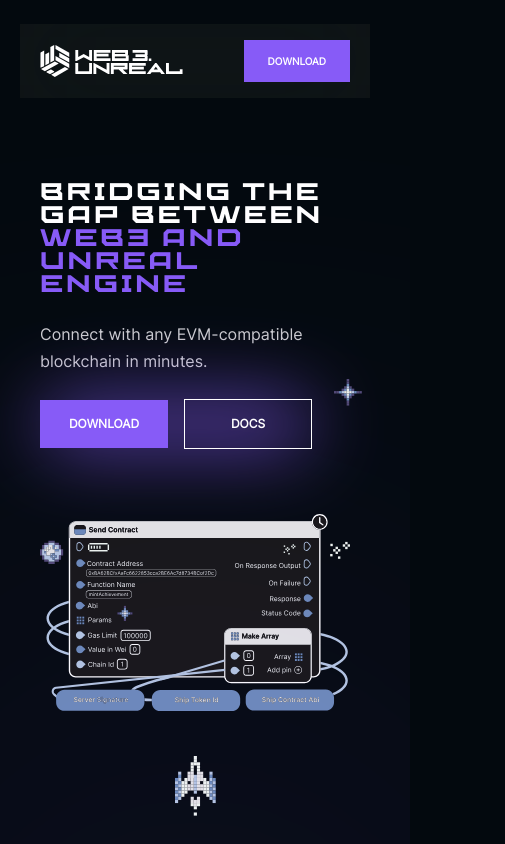
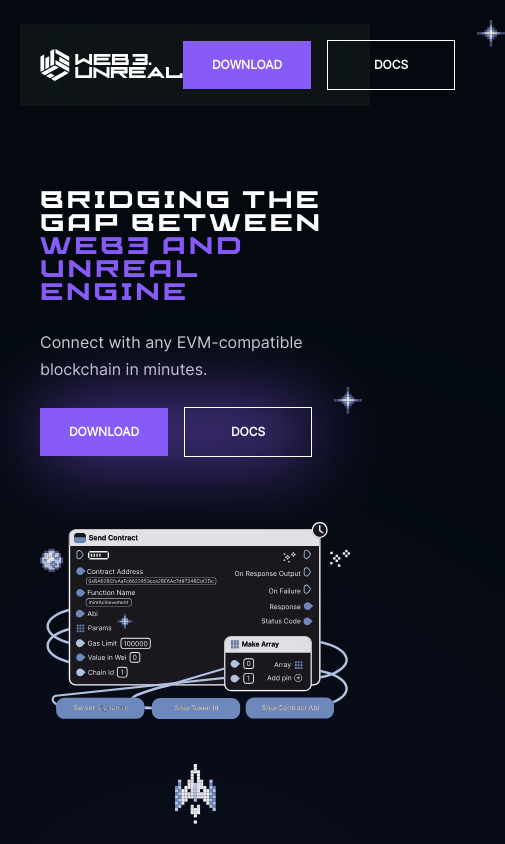
Before and after one commit to G7DAO/unreal-web3, a React (Create React App) app: page / in a window 390 px wide. Shown: the top 844 px of the page, 505 px wide, since content can reach past the window. Built offline with nearby package versions, Linux system fonts and the light colour scheme.

Commit message:
add download and docs links, refactor

```diff
--- a/src/components/Header/index.js
+++ b/src/components/Header/index.js
@@ -1,13 +1,14 @@
 import React from 'react';
 
 import styles from './styles.module.css';
+import HeroButtons from '../HeroButtons';
 
 const HeaderComponent = () => {
     return (
         <div className={styles.headerContainer}>
             <div className={styles.headerWrapper}>
                 <img src='images/logo.svg' alt='Logo Image' />
-                <button className={styles.downloadButton}>Download</button>
+                <HeroButtons showHighlight={false} />
             </div>
         </div>
     )
--- /dev/null
+++ b/src/components/HeroButtons/index.js
@@ -0,0 +1,14 @@
+import React from 'react'
+import styles from './styles.module.css'
+
+function HeroButtons({showHighlight}){
+    return (
+    <div className={styles.heroActionBtnsRow}>
+        {showHighlight ? <div className={styles.ovalPurpleHorizontalBlur}></div> : null}
+        <a className={styles.heroDownloadBtn} href='https://unrealengine.com/marketplace/en-US/store' target="_blank" rel="noopener noreferrer">Download</a>
+        <a className={styles.heroDocsBtn} href='https://web3unreal.readthedocs.io/en/latest/' target="_blank" rel="noopener noreferrer">Docs</a>
+        <img src='images/light_star_big.svg' className={styles.heroLightStar1} alt='Light Illustration' />
+    </div>)
+}
+
+export default HeroButtons
--- /dev/null
+++ b/src/components/HeroButtons/styles.module.css
@@ -0,0 +1,54 @@
+.heroActionBtnsRow {
+    display: flex;
+    gap: 16px;
+    align-items: center;
+    position: relative;
+    justify-content: center;
+}
+
+.heroActionBtnsRow a {
+    padding: 15px 28px;
+    font-size: 12px;
+    font-weight: 700;
+    line-height: 18px;
+    text-transform: uppercase;
+    cursor: pointer;
+    color: #fff;
+    min-width: 128px;
+    z-index: 10;
+    text-align: center;
+    text-decoration: none;
+}
+
+.ovalPurpleHorizontalBlur {
+    border-radius: 271px;
+    opacity: 0.7;
+    background: var(--violet-500, #875BF7);
+    filter: blur(38px);
+    height: 100%;
+    width: 100%;
+    position: absolute;
+}
+
+.heroDownloadBtn {
+    background: #875BF7;
+    border: 0;
+}
+
+.heroDocsBtn {
+    background: transparent;
+    border: 1px solid #FFF;
+}
+
+.heroLightStar1 {
+    position: absolute;
+    right: -100px;
+}
+
+@media screen and (max-width: 440px) {
+    .heroLightStar1 {
+        right: -50px;
+        top: -20px;
+        width: 28px;
+    }
+}
--- a/src/pages/Landing/index.js
+++ b/src/pages/Landing/index.js
@@ -1,6 +1,7 @@
 import React from 'react';
 
 import styles from './styles.module.css';
+import HeroButtons from '../../components/HeroButtons';
 
 const LandingPage = () => {
     return (
@@ -10,12 +11,7 @@
                     <h1 className={styles.heroTitle}>BRIDGING THE GAP BETWEEN</h1>
                     <h1 className={styles.heroTitleSpan}>WEB3 AND UNREAL ENGINE</h1>
                     <p className={styles.heroDescription}>Connect with any EVM-compatible blockchain in minutes.</p>
-                    <div className={styles.heroActionBtnsRow}>
-                        <div className={styles.ovalPurpleHorizontalBlur}></div>
-                        <button className={styles.heroDownloadBtn}>Download</button>
-                        <button className={styles.heroDocsBtn}>Docs</button>
-                        <img src='images/light_star_big.svg' className={styles.heroLightStar1} alt='Light Illustration' />
-                    </div>
+                    <HeroButtons showHighlight={true}/>
                 </div>
                 <div className={styles.heroRightWrapper}>
                     <img src='images/hero_cover.svg' className={styles.heroCoverImg} alt='Hero Cover Image' />
--- a/src/pages/Landing/styles.module.css
+++ b/src/pages/Landing/styles.module.css
@@ -50,44 +50,11 @@
     opacity: 0.8;
 }
 
-.heroActionBtnsRow {
-    display: flex;
-    gap: 16px;
-    align-items: center;
-    position: relative;
-    justify-content: center;
-}
-
-.heroActionBtnsRow button {
-    padding: 15px 28px;
-    font-size: 12px;
-    font-weight: 700;
-    line-height: 18px;
-    text-transform: uppercase;
-    cursor: pointer;
-    color: #fff;
-    min-width: 128px;
-    z-index: 10;
-}
-
-.heroDownloadBtn {
-    background: #875BF7;
-    border: 0;
-}
-
-.heroDocsBtn {
-    background: transparent;
-    border: 1px solid #FFF;
-}
-
 .heroIllustration {
     position: absolute;
 }
 
-.heroLightStar1 {
-    position: absolute;
-    right: -100px;
-}
+
 
 .heroRightWrapper {
     position: relative;
@@ -140,15 +107,7 @@
     position: absolute;
 }
 
-.ovalPurpleHorizontalBlur {
-    border-radius: 271px;
-    opacity: 0.7;
-    background: var(--violet-500, #875BF7);
-    filter: blur(38px);
-    height: 100%;
-    width: 100%;
-    position: absolute;
-}
+
 
 .sectionTitle {
     color: #FFFFFF;
@@ -611,12 +570,6 @@
     .effortlessCoverWrapper {
         min-height: 230px;
     }
-
-    .heroLightStar1 {
-        right: -50px;
-        top: -20px;
-        width: 28px;
-    }
 }
 
 .landingPage {
```
